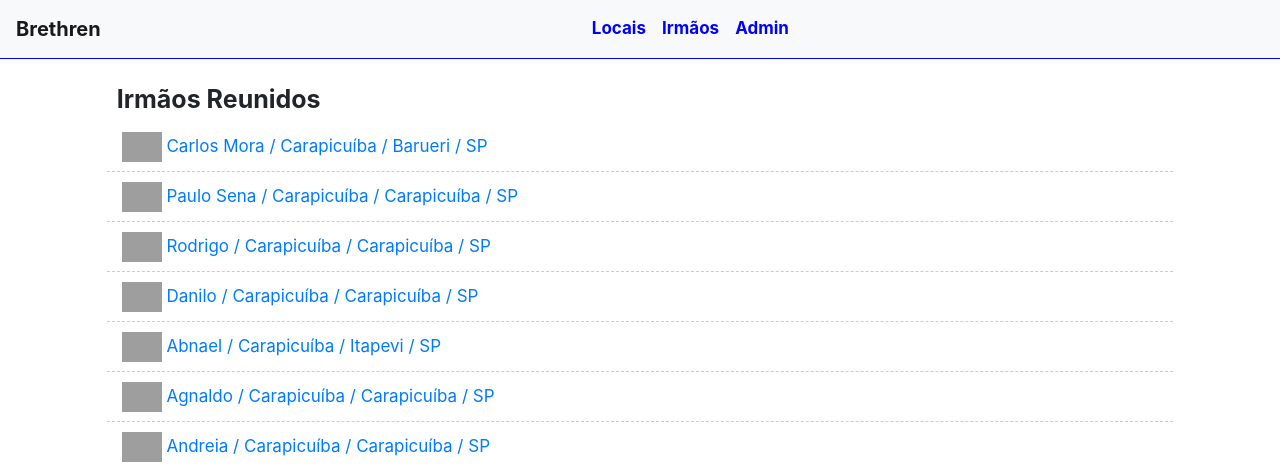
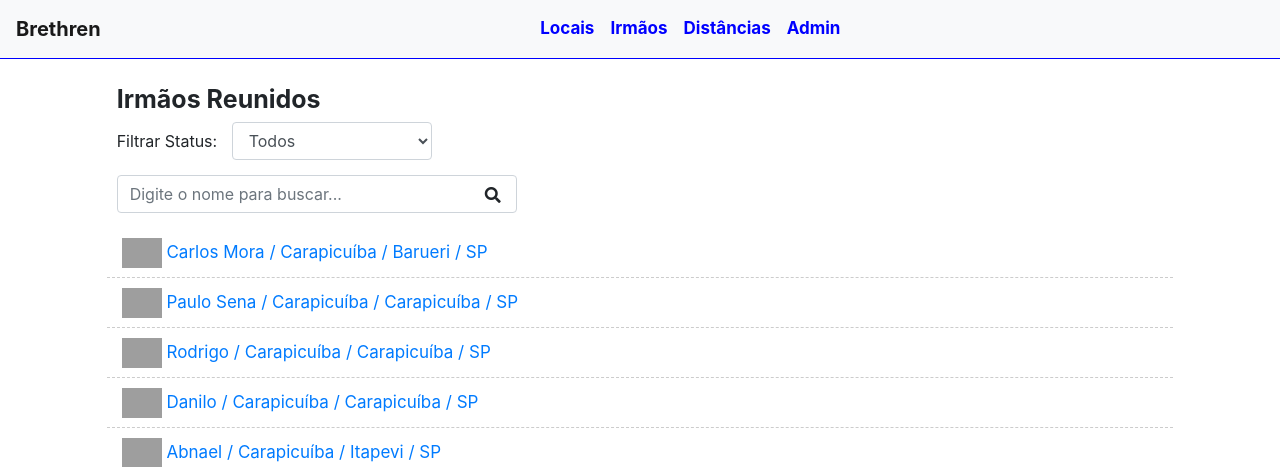
Before and after one commit to mora72/brethren, a Django app: page /irmaos/ in a window 1280 px wide. Shown: the top 467 px of the page. Run offline with Django 3.2, Linux system fonts and the light colour scheme; data comes from the database, SQL or seed files in the repository; both versions use the stored data as it was after the commit; some libraries are stand-ins or nearby versions; grey boxes are pictures that could not be loaded.

Commit message:
4o commit do projeto

```diff
--- a/mainapp/static/css/styles.css
+++ b/mainapp/static/css/styles.css
@@ -81,7 +81,7 @@ h2 {
     border-bottom: 1px dashed #CCC;
 }
 
-/* filter */
+/* filter uf*/
 .filteruf-div {
     margin-bottom: 15px;
     padding: 0;
@@ -94,12 +94,26 @@ h2 {
     margin-left: 10px;
 }
 
+/* filter status*/
+.filterstatus-div {
+    margin-bottom: 15px;
+    padding: 0;
+    margin-left: 10px;
+}
+
+#filterstatus {
+    display: inline-block;
+    width: 200px;
+    margin-left: 10px;
+}
+
+
 /* Search */
 
 .fas.fa-search {
     position: absolute;
     top: 12px;
-    right: 26px;
+    right: 16px;
     cursor: pointer; /* pointer para a lupa */
 }
 
@@ -108,4 +122,28 @@ h2 {
     margin-left: 10px;
     margin-bottom: 15px;
     display: inline-block;
+    width: 400px;
 }
+
+.fas.fa-search {
+    position: absolute;
+    top: 12px;
+    right: 16px;
+    cursor: pointer; /* pointer para a lupa */
+}
+
+.searchirmao-div {
+    padding: 0;
+    margin-left: 10px;
+    margin-bottom: 15px;
+    display: inline-block;
+    width: 400px;
+}
+
+.searchlocalinteresse-div {
+    padding: 0;
+    margin-left: 10px;
+    margin-bottom: 15px;
+    display: inline-block;
+    width: 400px;
+}
--- a/mainapp/static/js/scripts.js
+++ b/mainapp/static/js/scripts.js
@@ -2,23 +2,51 @@
 
 $( document ).ready(function() {
 
-    // configuração do filtro
-    var filter     = $('#filteruf');
+    // configuração do filtro uf
+    var filteruf     = $('#filteruf');
     var baseUrl   = 'http://localhost:8000/';
+
+    // configuração do filtro status
+    var filterstatus     = $('#filterstatus');
+    var baseUrlIrmaos   = 'http://localhost:8000/irmaos/';
 
     // configuração da busca
     var searchBtn = $('#search-btn');
     var searchForm = $('#search-form');
 
-    // Ação do filtro (change)
+    // configuração da busca irmao
+    var searchBtnIrmao = $('#searchirmao-btn');
+    var searchFormIrmao = $('#searchirmao-form');
+
+    // configuração da busca local de interesse
+    var searchBtnLocalInteresse = $('#search-btn-localinteresse');
+    var searchFormLocalInteresse = $('#searchlocalinteresse-form');
+
+    // Ação do filtro uf (change)
     $(filteruf).change(function() {
         var filteruf = $(this).val();
         window.location.href = baseUrl + '?filteruf=' + filteruf;
     });
 
-    // Ação da busca (click)
+    // Ação do filtro status (change)
+    $(filterstatus).change(function() {
+        var filterstatus = $(this).val();
+        window.location.href = baseUrlIrmaos + '?filterstatus=' + filterstatus;
+    });
+
+    // Ação da busca Local (click)
     $(searchBtn).on('click', function() {
         searchForm.submit();
     });
 
+    // Ação da busca Irmao (click)
+    $(searchBtnIrmao).on('click', function() {
+        searchFormIrmao.submit();
+    });
+
+    // Ação da busca Local de Interesse (click)
+    $(searchBtnLocalInteresse).on('click', function() {
+        searchFormLocalInteresse.submit();
+    });
+
 });
--- a/mainapp/templates/base.html
+++ b/mainapp/templates/base.html
@@ -26,6 +26,9 @@
                         <a class="nav-link" href="/irmaos/">Irmãos</a>
                     </li>
                     <li class="nav-item">
+                        <a class="nav-link" href="/distancias/">Distâncias</a>
+                    </li>
+                    <li class="nav-item">
                         <a class="nav-link" href="/admin/">Admin</a>
                     </li>
                 </ul>
--- a/mainapp/templates/mainapp/irmaos.html
+++ b/mainapp/templates/mainapp/irmaos.html
@@ -7,6 +7,45 @@
 {% block content %}
 <div class="offset-1 col-10 lista-div">
     <h2>Irmãos Reunidos</h2>
+    <!-- Configuração da ação do filtro Status -->
+    <div class="col-12 filterstatus-div">
+        <span>Filtrar Status:</span>
+        <select name="filterstatus" id="filterstatus" class="form-control">
+            <option value="*">Todos</option>
+            {% if filterstatusatual == 'CAT' %}
+                <option value="CAT" selected>Comunhão Ativo</option>
+            {% else %}
+                <option value="CAT">Comunhão Ativo</option>
+            {% endif %}
+            {% if filterstatusatual == 'CAU' %}
+                <option value="CAU" selected>Comunhão Ausente</option>
+            {% else %}
+                <option value="CAU">Comunhão Ausente</option>
+            {% endif %}
+            {% if filterstatusatual == 'DIS' %}
+                <option value="DIS" selected>Disciplina</option>
+            {% else %}
+                <option value="DIS">Disciplina</option>
+            {% endif %}
+            {% if filterstatusatual == 'VIS' %}
+                <option value="VIS" selected>Visitante</option>
+            {% else %}
+                <option value="VIS">Visitante</option>
+            {% endif %}
+            {% if filterstatusatual == 'PEL' %}
+                <option value="PEL" selected>Pediu Lugar</option>
+            {% else %}
+                <option value="PEL">Pediu Lugar</option>
+            {% endif %}
+        </select>
+    </div>
+    <!-- Configuração da ação do botão search -->
+    <div class="col-9 searchirmao-div">
+        <form method="GET" id="searchirmao-form">
+            <input class="form-control" type="text" id="searchirmao" name="searchirmao" placeholder="Digite o nome para buscar..." value="{{ request.GET.searchirmao }}"> <!-- value aqui apresenta o que o usuário digitou para não apagar depois que ele digitar enter ou clicar na lupinha -->
+            <i class="fas fa-search" id="searchirmao-btn"></i>
+        </form>
+    </div>
     <ul class="lista-irmaos">
         {% for irmao in listairmaos %}
             <li class="item-irmaos">
--- a/mainapp/urls.py
+++ b/mainapp/urls.py
@@ -5,5 +5,6 @@ urlpatterns = [
     path('', views.main_menu, name='main_menu'),
     path('local/<int:idlocal>', views.local_view, name="local_view"),
     path('irmaos/', views.irmaos_view, name='irmaos_view'),
-    path('irmao/<int:idirmao>', views.irmaos_id_view, name="irmao_id_view")
+    path('irmao/<int:idirmao>', views.irmaos_id_view, name="irmao_id_view"),
+    path('distancias/', views.distancias, name='distancias'),
 ]
--- /dev/null
+++ b/mainapp/utils/formatadist.py
@@ -0,0 +1,5 @@
+dist = '400 km'
+dist2 = dist.split()
+dist3 = float(dist2[0])
+print(dist3)
+print(f'{dist3:4.2f}')
--- a/mainapp/views.py
+++ b/mainapp/views.py
@@ -1,6 +1,7 @@
 from django.shortcuts import render, get_object_or_404
 from .models import Local, Irmao
 from .forms import LocalForm, IrmaoForm
+from .modulosbrethren import calcula_distancia
 
 
 def main_menu(request):
@@ -16,9 +17,23 @@ def main_menu(request):
     return render(request, 'mainapp/locais.html', {'listalocais': lista_locais, 'filterufatual': filteruf})
 
 
+def local_view(request, idlocal):
+    local = get_object_or_404(Local, pk=idlocal)
+    form = LocalForm(instance=local)
+    return render(request, 'mainapp/localview.html', {'form': form, 'local': local})
+
+
 def irmaos_view(request):
-    lista_irmaos = Irmao.objects.all().order_by('criado')
-    return render(request, 'mainapp/irmaos.html', {'listairmaos': lista_irmaos})
+    searchirmao = request.GET.get('searchirmao')  # usa o name="search" informado no input do irmaos.html
+    filterstatus = request.GET.get('filterstatus')
+    if searchirmao:
+        lista_irmaos = Irmao.objects.filter(nome__icontains=searchirmao)
+        filterstatus = str(None)
+    elif (not filterstatus) or filterstatus == '*':
+        lista_irmaos = Irmao.objects.all().order_by('criado')
+    else:
+        lista_irmaos = Irmao.objects.filter(status=filterstatus)
+    return render(request, 'mainapp/irmaos.html', {'listairmaos': lista_irmaos, 'filterstatusatual': filterstatus})
 
 
 def irmaos_id_view(request, idirmao):
@@ -27,7 +42,12 @@ def irmaos_id_view(request, idirmao):
     return render(request, 'mainapp/irmaoview.html', {'form': form, 'irmao': irmao})
 
 
-def local_view(request, idlocal):
-    local = get_object_or_404(Local, pk=idlocal)
-    form = LocalForm(instance=local)
-    return render(request, 'mainapp/localview.html', {'form': form, 'local': local})
+def distancias(request):
+    local_interesse = request.GET.get('searchlocalinteresse')  # usa o local informado no input do distancias.html
+    lista_distancias = []
+    if local_interesse:
+        #  print(local_interesse)
+        uf_busca = 'SP'
+        lista_distancias = calcula_distancia(local_interesse, uf_busca)
+    return render(request, 'mainapp/distancias.html', {'listadistancias': lista_distancias,
+                                                       'localinteresse': local_interesse})
```
Also changed, not shown: mainapp/modulosbrethren/__init__.py (added, +19 -0 lines), mainapp/templates/mainapp/distancias.html (added, +26 -0 lines), mainapp/templates/mainapp/testeimg.html (deleted, +0 -12 lines), db.sqlite3.
